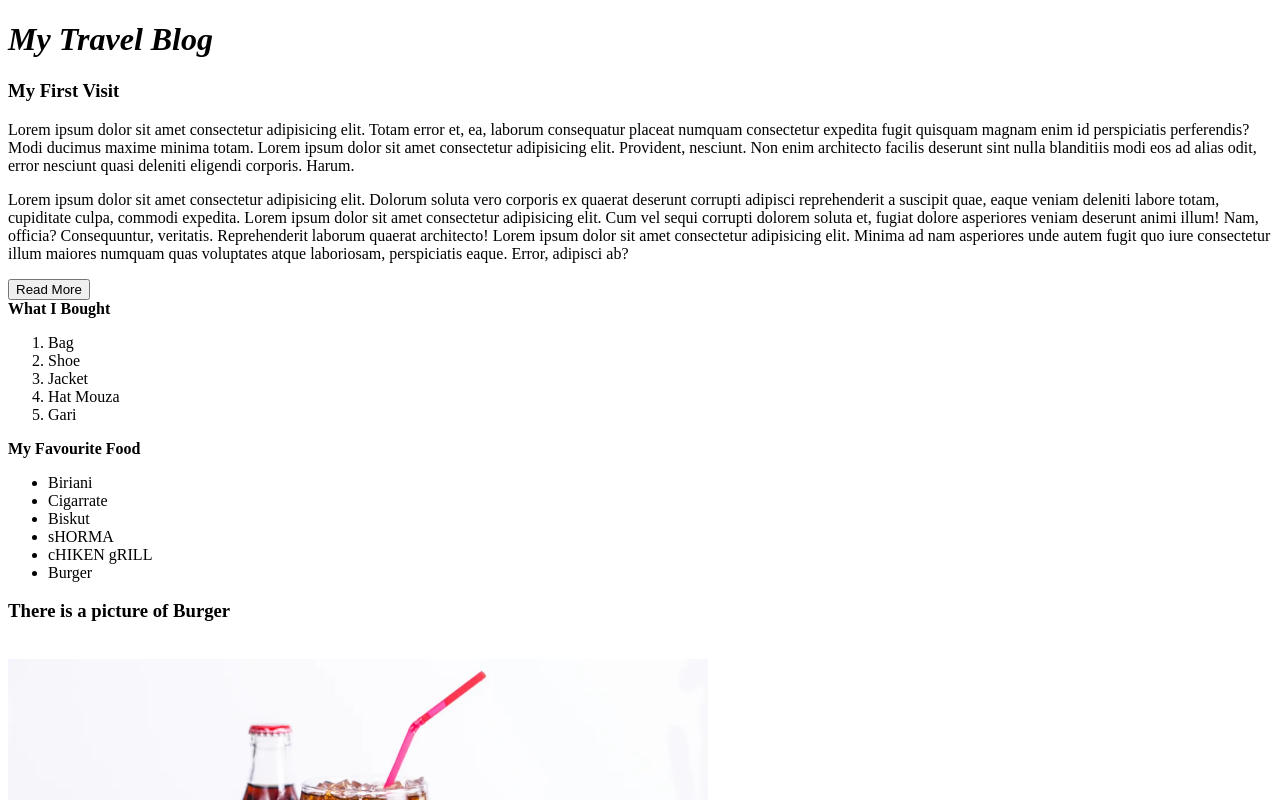
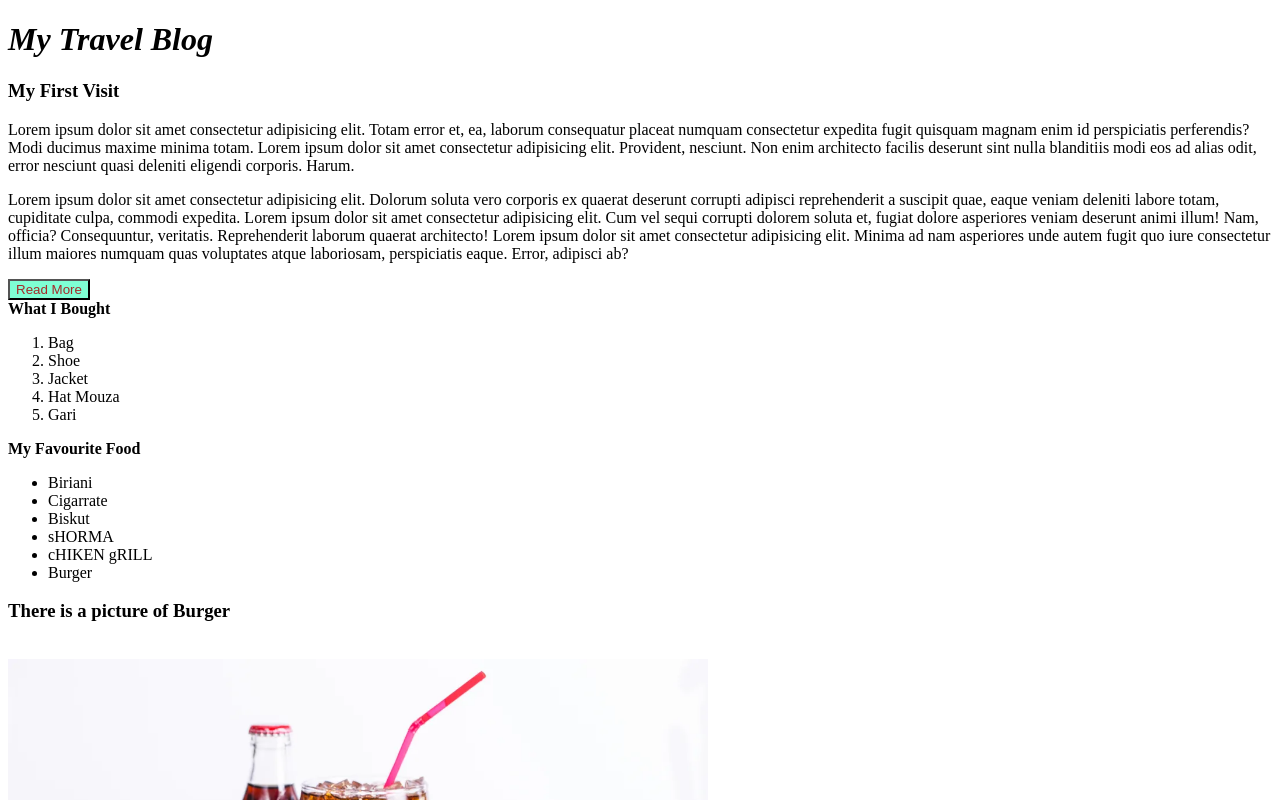
Before and after one commit to SaikaT-41/kalir-noyon-jole, a plain HTML site: page blogs.html in a window 1280 px wide. Shown: the top 800 px of the page. Drawn offline with Linux system fonts and the light colour scheme.

Commit message:
adding style

```diff
--- a/blogs.html
+++ b/blogs.html
@@ -5,6 +5,13 @@
     <meta name="viewport" content="width=device-width, initial-scale=1.0">
     <title>My Travel Blog</title>
     <link rel="shortcut icon" href="images/9924306461ad7f3748f7a742a12090d7.jpg" type="image/x-icon">
+    <style>
+        button{
+            color: brown;
+            background-color:aquamarine;
+            /* box-shadow: 10px 10px; */
+        }
+    </style>
 </head>
 <body>
     <header>
```
Also changed, not shown: sot.html (added).
